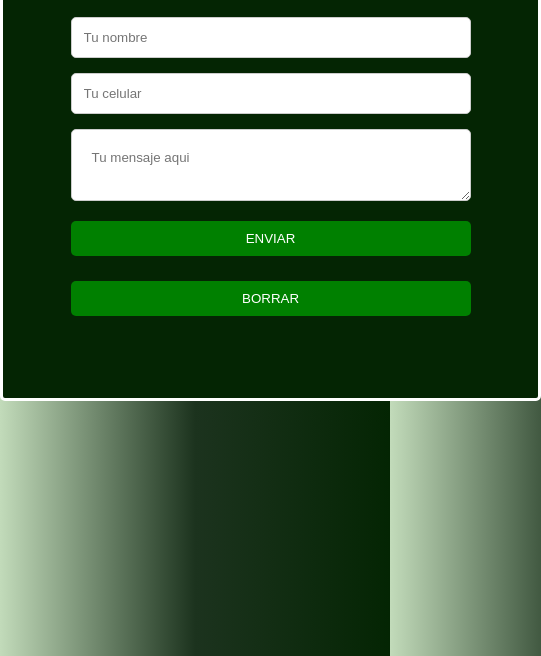
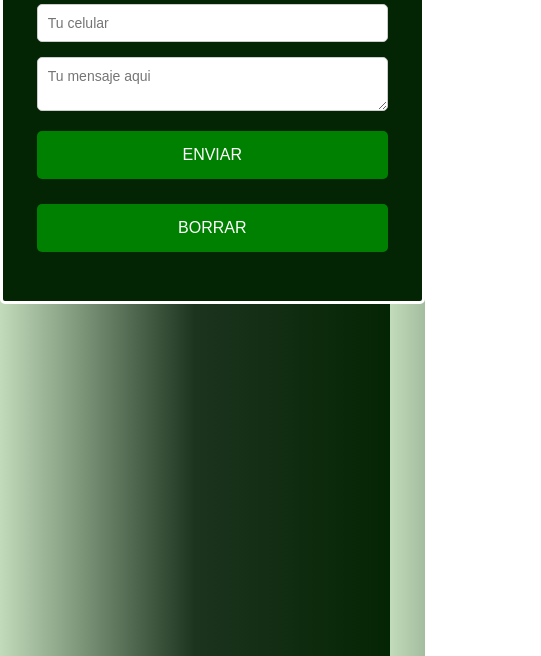
Before and after one commit to YJMEN/whatsappcontact, a plain HTML site: page index.html in a window 390 px wide. Shown: the part 188-844 px from the top of the page, 541 px wide, since content can reach past the window. Drawn offline with Linux system fonts and the light colour scheme.

Commit message:
Update style.css

```diff
--- a/style.css
+++ b/style.css
@@ -1,13 +1,14 @@
-*{
+* {
     margin: 0;
     padding: 0;
     font-family: Arial, Helvetica, sans-serif;
 }
 
-body{
+body {
     background: linear-gradient(to right, #c2dbba, #1c331e, #042503);
 }
-.formulario{
+
+.formulario {
     width: 400px;
     margin: 20px auto;
     padding: 8vh;
@@ -15,21 +16,24 @@ body{
     border-radius: 5px;
     display: flex;
     flex-direction: column;
-    background-color:#042503;
+    background-color: #042503;
 }
-h1{
+
+h1 {
     text-align: center;
     margin-bottom: 20px;
     color: #fff;
 }
-input{
+
+input {
     margin-bottom: 15px;
     padding: 12px;
     border-radius: 5px;
     border: 1px solid #ccc;
     outline: none;
 }
-textarea{
+
+textarea {
     margin-bottom: 10px;
     padding: 20px;
     border-radius: 5px;
@@ -37,8 +41,9 @@ textarea{
     resize: vertical;
     outline: none;
 }
-input[type="submit"], input[type="reset"]{
-    background-color:green;
+
+input[type="submit"], input[type="reset"] {
+    background-color: green;
     color: #fff;
     padding: 10px 20px;
     border: none;
@@ -47,6 +52,42 @@ input[type="submit"], input[type="reset"]{
     margin-top: 10px;
 }
 
-input[type="submit"]:hover, input[type="reset"]:hover{
-    background-color:darkgreen;
+input[type="submit"]:hover, input[type="reset"]:hover {
+    background-color: darkgreen;
 }
+
+@media screen and (max-width: 768px) {
+    .formulario {
+        width: 80%;
+        padding: 5vh;
+    }
+
+    input, textarea {
+        padding: 10px;
+    }
+
+    input[type="submit"], input[type="reset"] {
+        padding: 12px 25px;
+    }
+}
+
+@media screen and (max-width: 480px) {
+    .formulario {
+        width: 90%;
+        padding: 4vh;
+    }
+
+    h1 {
+        font-size: 18px;
+    }
+
+    input, textarea {
+        font-size: 14px;
+        padding: 10px;
+    }
+
+    input[type="submit"], input[type="reset"] {
+        padding: 15px 30px;
+        font-size: 16px;
+    }
+}
```
